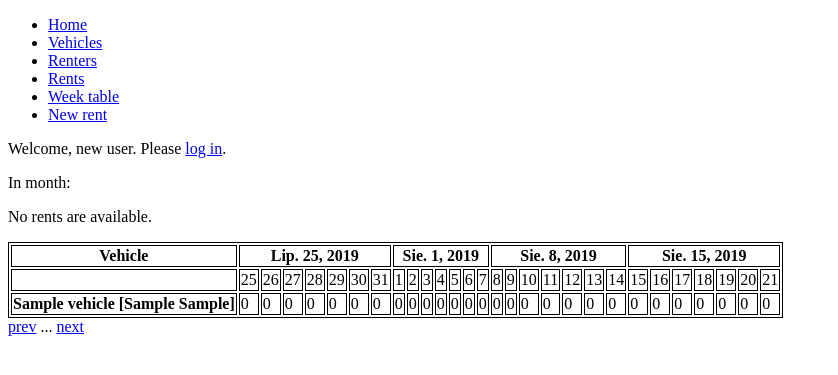
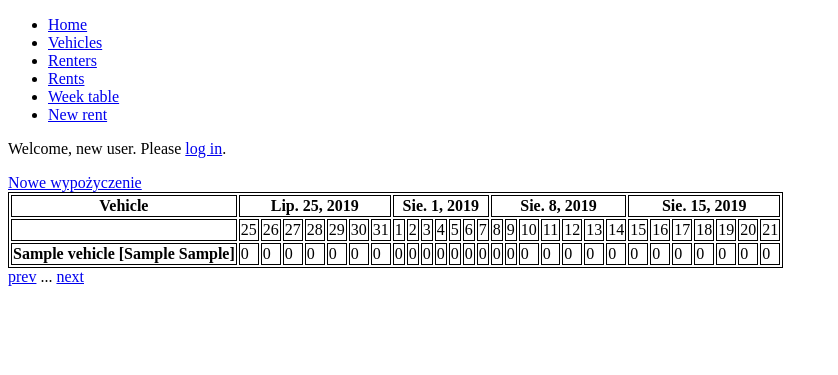
Before and after one commit to Delor4/Fleet_mng, a Django app: page /week/ in a window 1280 px wide. Shown: the top 375 px of the page, without its empty margins (0-838 px from the left). Run offline with Django 3.2, Linux system fonts and the light colour scheme; tables that the repository leaves empty hold one stand-in row (values such as "Sample post").

Commit message:
week template

```diff
--- a/fleet_mng/templates/fleet_mng/week.html
+++ b/fleet_mng/templates/fleet_mng/week.html
@@ -1,15 +1,6 @@
 {% extends "fleet_mng/base.html" %}
 {% block content %}
-In month:
-{% if rents_list %}
-<ul>
-    {% for rent in rents_list %}
-    <li><a href="{% url 'fleet_mng:rent' rent.id %}">{{ rent }}</a></li>
-    {% endfor %}
-</ul>
-{% else %}
-<p>No rents are available.</p>
-{% endif %}
+<a href="{% url 'fleet_mng:rent_form' %}">Nowe wypożyczenie</a>
 <table>
     <tr>
         <th>
@@ -45,7 +36,7 @@ In month:
     {% endfor %}
 
 </table>
-<a href="{%if prev_past %}{% url 'fleet_mng:week_nrel' prev_week %}{% else %}{% url 'fleet_mng:week_rel' prev_week %}{% endif %}">prev</a>
+<a href="{%if nav.prev.past %}{% url 'fleet_mng:week_nrel' nav.prev.week %}{% else %}{% url 'fleet_mng:week_rel' nav.prev.week %}{% endif %}">prev</a>
 ...
-<a href="{%if next_past %}{% url 'fleet_mng:week_nrel' next_week %}{% else %}{% url 'fleet_mng:week_rel' next_week %}{% endif %}">next</a>
+<a href="{%if nav.next.past %}{% url 'fleet_mng:week_nrel' nav.next.week %}{% else %}{% url 'fleet_mng:week_rel' nav.next.week %}{% endif %}">next</a>
 {% endblock %}
--- a/fleet_mng/views.py
+++ b/fleet_mng/views.py
@@ -103,8 +103,10 @@ def show_week(request, week_rel=0):
     return render(request, 'fleet_mng/week.html',
                   {'rents_list': week, 'show_from': show_from, 'show_to': show_to, 'weeks': weeks, 'days': days,
                    'rents_table': tabl,
-                   'prev_past': (week_rel - 1) < 0, 'prev_week': abs(week_rel - 1),
-                   'next_past': (week_rel + 1) < 0, 'next_week': abs(week_rel + 1),
+                   'nav': {
+                       'prev': {'past': (week_rel - 1) < 0, 'week': abs(week_rel - 1)},
+                       'next': {'past': (week_rel + 1) < 0, 'week': abs(week_rel + 1)},
+                   },
                    })
 
 
```
